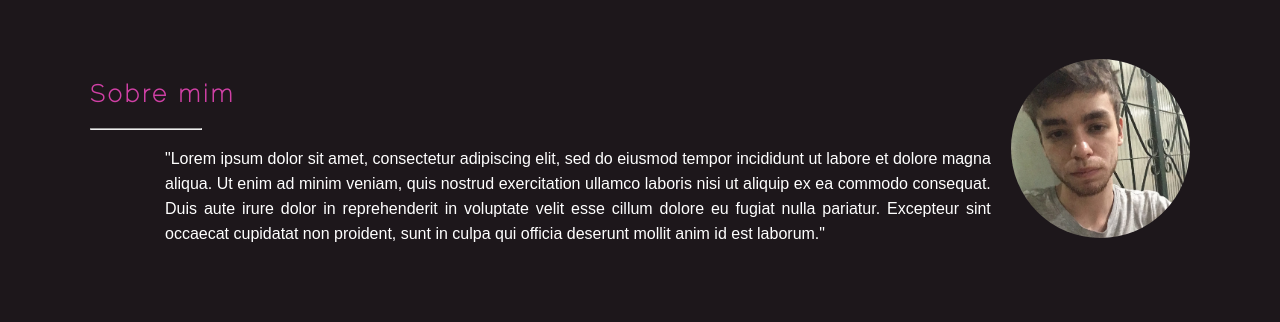
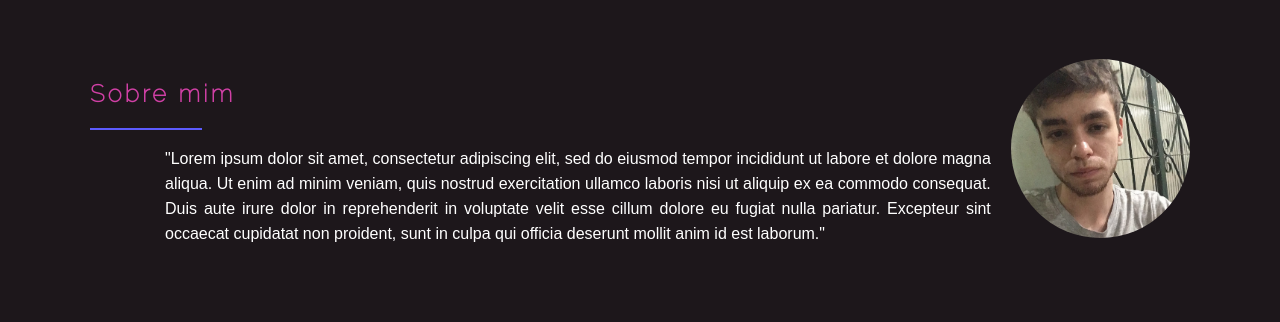
Before and after one commit to Vennomouz/migliariWebDev, a PHP site: page / in a window 1280 px wide. Shown: the part 801-1123 px from the top of the page. Run offline with PHP 8.4, Linux system fonts and the light colour scheme; some libraries are stand-ins or nearby versions; some web fonts are replaced.

Commit message:
correção da tag hr

```diff
--- a/css/style.css
+++ b/css/style.css
@@ -151,7 +151,7 @@ body{
 hr{
     width: 10%;
     margin-left: 0;
-    color:#5c5bfe;
+    border: 1px solid #5c5bfe;
 }
 
 
```
